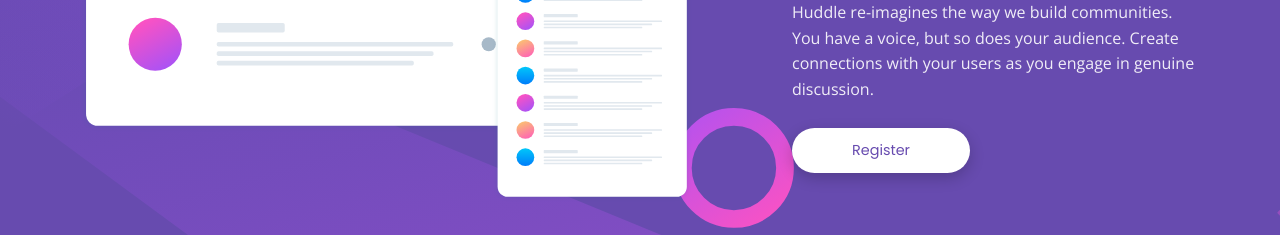
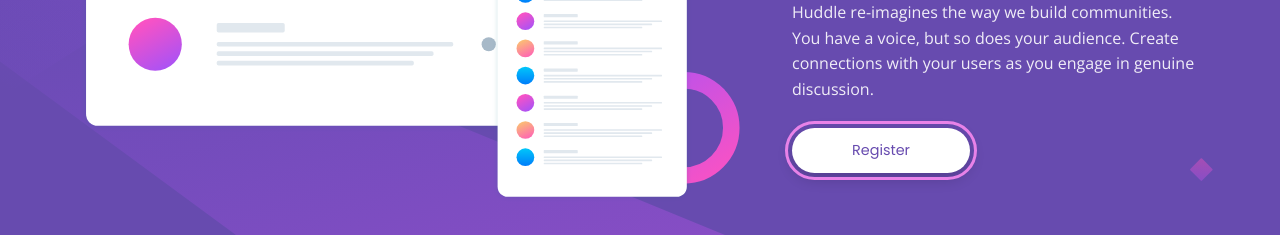
Before and after one commit to rosalsa/huddle-landing-page-with-a-single-introductory-section, a plain HTML site: page index.html in a window 1280 px wide. Both pictures are taken after a click on the button "Register". Shown: the part 419-654 px from the top of the page. Drawn offline with nearby package versions, Linux system fonts and the light colour scheme.

Commit message:
Enhance accessibility and update background styles
Added focus state styles for accessibility and adjusted background properties for desktop layout.

```diff
--- a/style.css
+++ b/style.css
@@ -18,6 +18,7 @@
   background-color: var(--primary-purple);
   background-image: url('./images/bg-mobile.svg');
   background-repeat: no-repeat;
+  background-position: top center;
   background-size: contain;
   font-family: var(--font-body);
   color: white;
@@ -79,6 +80,13 @@
   color: white;
 }
 
+/* Added focus state for accessibility */
+.btn-register:focus,
+.social-icons a:focus {
+  outline: 3px solid var(--soft-magenta);
+  outline-offset: 4px;
+}
+
 .social-icons {
   display: flex;
   justify-content: center;
@@ -108,7 +116,8 @@
 @media (min-width: 1024px) {
   body {
     background-image: url('./images/bg-desktop.svg');
-    background-size: cover;
+    background-size: contain;
+    background-position: left top;
     padding: 60px 80px;
   }
 
@@ -121,6 +130,7 @@
     text-align: left;
     margin-top: 20px;
     justify-content: space-between;
+    align-items: center;
   }
 
   .illustration {
```
